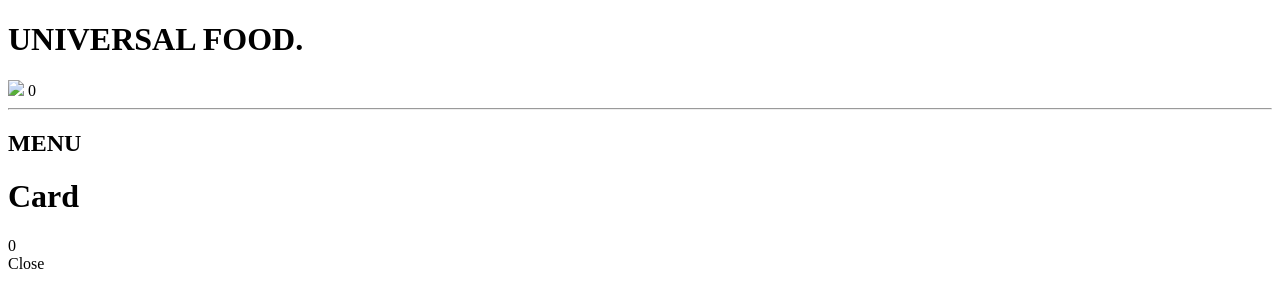
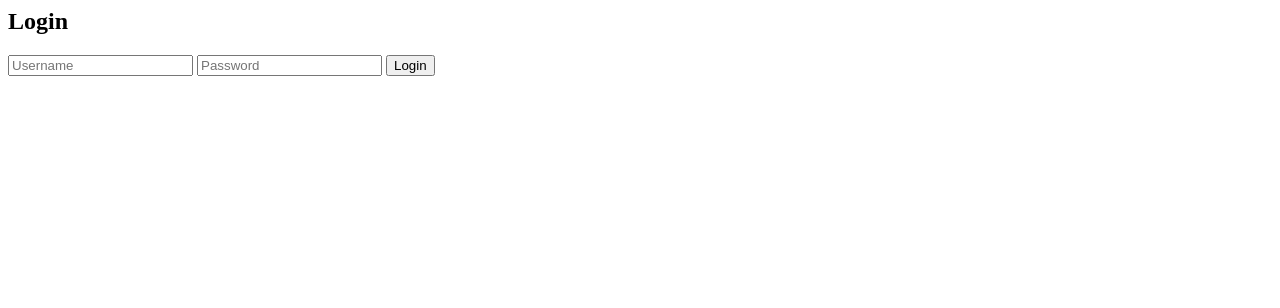
Before and after one commit to lionelvenky/html, a plain HTML site: page index.html in a window 1280 px wide. Drawn offline with Linux system fonts and the light colour scheme.

Commit message:
Add files via upload

```diff
--- a/index.html
+++ b/index.html
@@ -1,40 +1,19 @@
-<!DOCTYPE html>
-<html lang="en">
- <head>
-    <meta charset="UTF-8">
-    <meta http-equiv="X-UA-Compatible" content="IE=edge">
-    <meta name="viewport" content="width=device-width, initial-scale=1.0">
-    <title>Document</title>
-    <link rel="stylesheet" href="style.css">
+<!DOCTYPE >
+<html>
+<head>
+    <title>Login Page</title>
+    <link rel="stylesheet" type="text/css" href="styles.css">
 </head>
-<body class="">
-
-    <div class="container">
-        <header>
-            <h1>UNIVERSAL FOOD.</h1>
-            <div class="shopping">
-                <img src="image/shopping.svg">
-                <span class="quantity">0</span>
-            </div>
-        </header>
-
-        <HR>
-        <H2>MENU</H2>
-
-        <div class="list">
-
-        </div>
-    </div>
-    <div class="card">
-        <h1>Card</h1>
-        <ul class="listCard">
-        </ul>
-        <div class="checkOut">
-            <div class="total">0</div>
-            <div class="closeShopping">Close</div>
-        </div>
+<body>
+    <div class="login-container">
+        <h2>Login</h2>
+        <form id="login-form">
+            <input type="text" id="username" placeholder="Username" required>
+            <input type="password" id="password" placeholder="Password" required>
+            <button type="submit">Login</button>
+        </form>
     </div>
 
-    <script src="index.js"></script>
+    <script src="script.js"></script>
 </body>
 </html>
```
